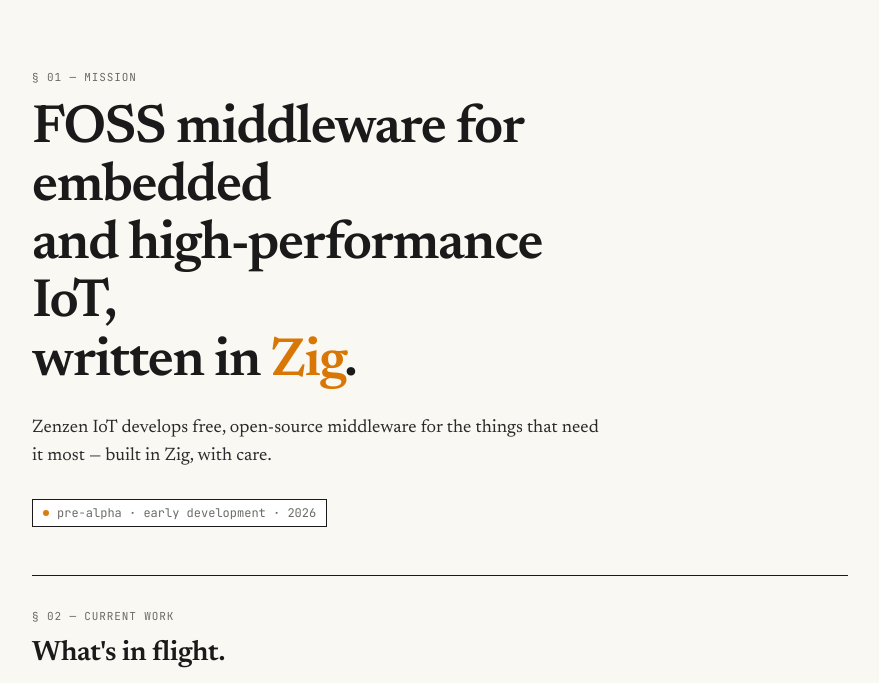
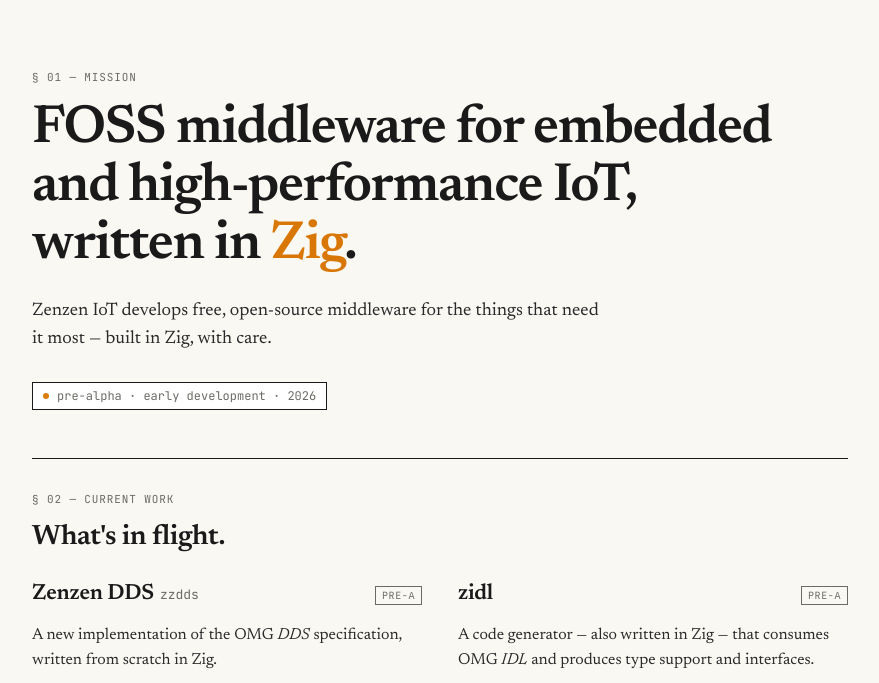
Before and after one commit to zz-iot/zz-iot.org, a plain HTML site: page index.html in a window 1280 px wide. Shown: the part 83-766 px from the top of the page, without its empty margins (200-1079 px from the left). Drawn offline with Linux system fonts and the light colour scheme.

Commit message:
fix header max width

```diff
--- a/index.html
+++ b/index.html
@@ -58,7 +58,7 @@
     letter-spacing: -0.025em;
     font-weight: 600;
     margin: 14px 0 0;
-    max-width: 18ch;
+    max-width: 40ch;
   }
   .hero h1 .accent { color: var(--accent); font-style: normal; }
   .hero h1 em { font-style: italic; font-weight: 500; }
```
